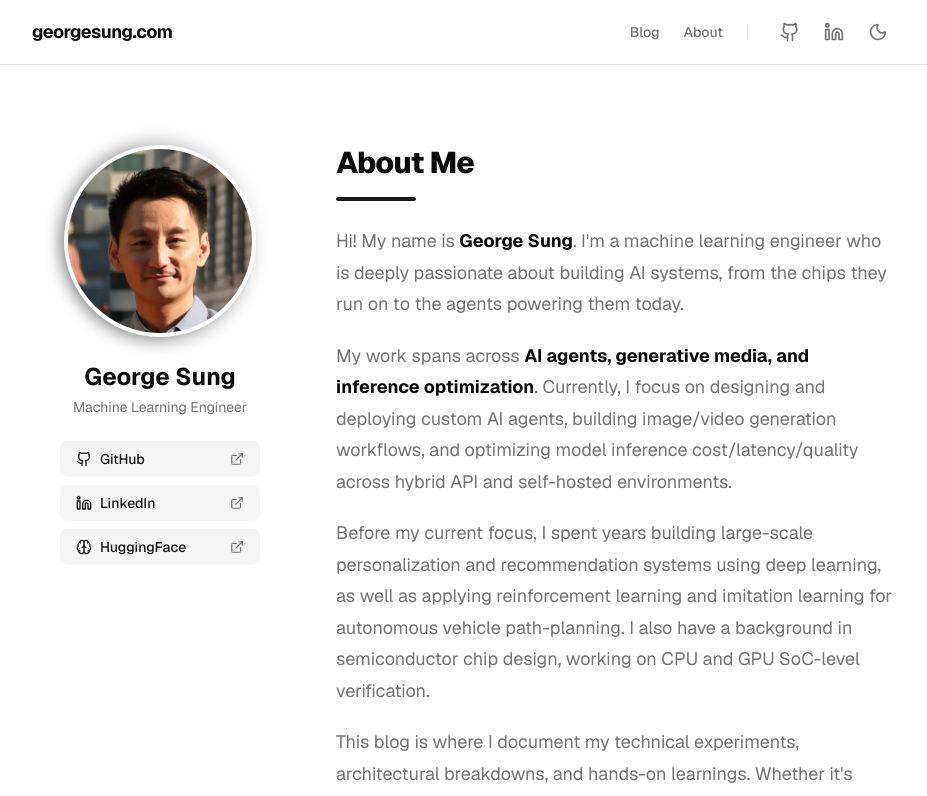
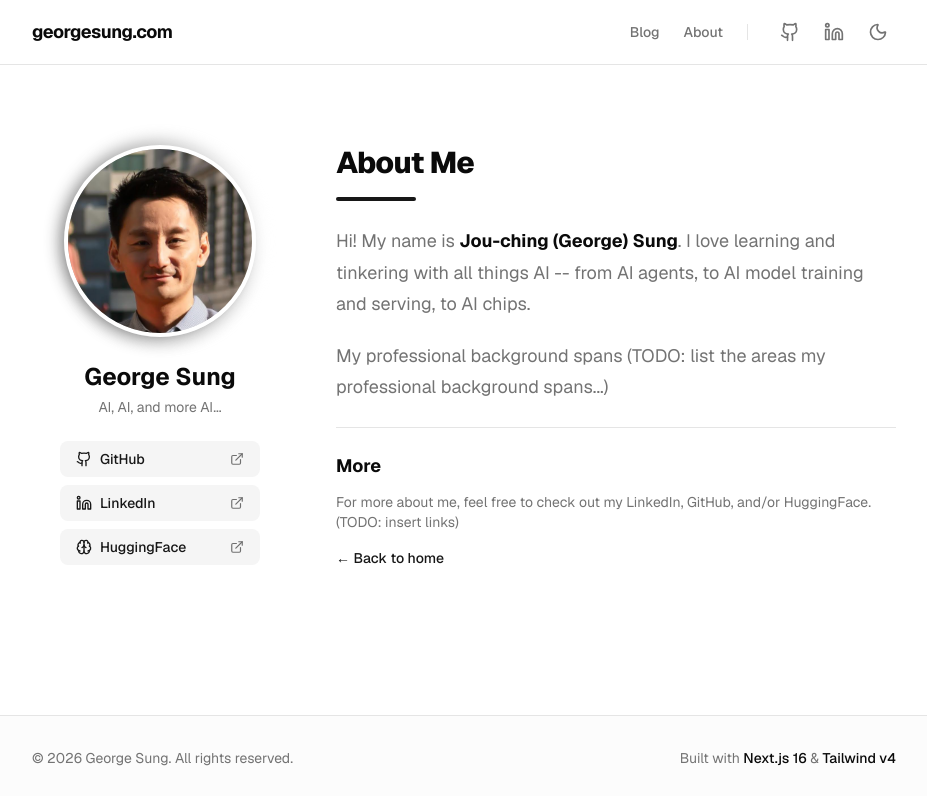
Before and after one commit to georgesung/georgesung.github.io, a Next.js app: page /about in a window 1280 px wide. Shown: the top 796 px of the page, without its empty margins (176-1103 px from the left). Built offline with nearby package versions, Linux system fonts and the light colour scheme.

Commit message:
Updated stuff about me

```diff
--- a/src/app/about/page.tsx
+++ b/src/app/about/page.tsx
@@ -4,7 +4,7 @@ import { Github, Linkedin } from "@/components/icons";
 
 export const metadata = {
   title: "About | George Sung",
-  description: "Learn more about George Sung, a Machine Learning Engineer exploring the frontiers of AI.",
+  description: "Learn more about George Sung.",
 };
 
 export default function AboutPage() {
@@ -23,7 +23,7 @@ export default function AboutPage() {
           </div>
 
           <h1 className="text-2xl font-bold text-foreground mb-1">George Sung</h1>
-          <p className="text-sm text-muted-foreground mb-6">Machine Learning Engineer</p>
+          <p className="text-sm text-muted-foreground mb-6">AI, AI, and more AI...</p>
 
           <div className="flex flex-col gap-2 w-full max-w-[200px]">
             <a
@@ -73,23 +73,17 @@ export default function AboutPage() {
 
           <div className="prose max-w-none text-muted-foreground space-y-4 text-base md:text-lg leading-relaxed">
             <p>
-              Hi! My name is <strong className="text-foreground">George Sung</strong>. I&apos;m a machine learning engineer who is deeply passionate about building AI systems, from the chips they run on to the agents powering them today.
+              Hi! My name is <strong className="text-foreground">Jou-ching (George) Sung</strong>. I love learning and tinkering with all things AI -- from AI agents, to AI model training and serving, to AI chips.
             </p>
             <p>
-              My work spans across <strong className="text-foreground">AI agents, generative media, and inference optimization</strong>. Currently, I focus on designing and deploying custom AI agents, building image/video generation workflows, and optimizing model inference cost/latency/quality across hybrid API and self-hosted environments.
-            </p>
-            <p>
-              Before my current focus, I spent years building large-scale personalization and recommendation systems using deep learning, as well as applying reinforcement learning and imitation learning for autonomous vehicle path-planning. I also have a background in semiconductor chip design, working on CPU and GPU SoC-level verification.
-            </p>
-            <p>
-              This blog is where I document my technical experiments, architectural breakdowns, and hands-on learnings. Whether it&apos;s dissecting the inner workings of AI agent frameworks, benchmarking model fine-tuning techniques (like QLoRA), or analyzing LLM traffic patterns, I love diving deep into the code and sharing structured insights.
+              My professional background spans (TODO: list the areas my professional background spans...)
             </p>
           </div>
 
           <div className="border-t pt-6 border-border">
-            <h3 className="text-lg font-bold text-foreground mb-3">Get in Touch</h3>
+            <h3 className="text-lg font-bold text-foreground mb-3">More</h3>
             <p className="text-sm text-muted-foreground mb-4">
-              I&apos;m always open to discussing ML engineering, LLM architectures, and collaboration opportunities.
+              For more about me, feel free to check out my LinkedIn, GitHub, and/or HuggingFace. (TODO: insert links)
             </p>
             <div className="flex flex-wrap gap-4">
               <Link
--- a/src/app/page.tsx
+++ b/src/app/page.tsx
@@ -3,8 +3,8 @@ import { getAllPosts } from "@/lib/posts";
 import { ArrowRight, Calendar, Tag } from "lucide-react";
 
 export const metadata = {
-  title: "George Sung | Machine Learning Engineer & AI Explorer",
-  description: "Personal blog and portfolio of George Sung. Dissecting AI agent architectures, instruction tuning, and LLM systems.",
+  title: "George Sung",
+  description: "Personal blog of Jou-ching (George) Sung. All views and opinions expressed are my own.",
 };
 
 export default function Home() {
@@ -19,7 +19,7 @@ export default function Home() {
             Hi, I&apos;m George Sung.
           </h1>
           <p className="text-lg md:text-xl text-muted-foreground leading-relaxed mb-6">
-            I&apos;m a <strong className="text-foreground">machine learning engineer</strong> building AI agents, generative media, and model inference optimizations. On this blog, I write deep dives on agent architectures, LLM fine-tuning, and technical lessons from building in the AI ecosystem.
+            Welcome to my blog, it&apos;s about AI :) All views and opinions expressed here are my own
           </p>
           <div className="flex gap-4">
             <Link
```
